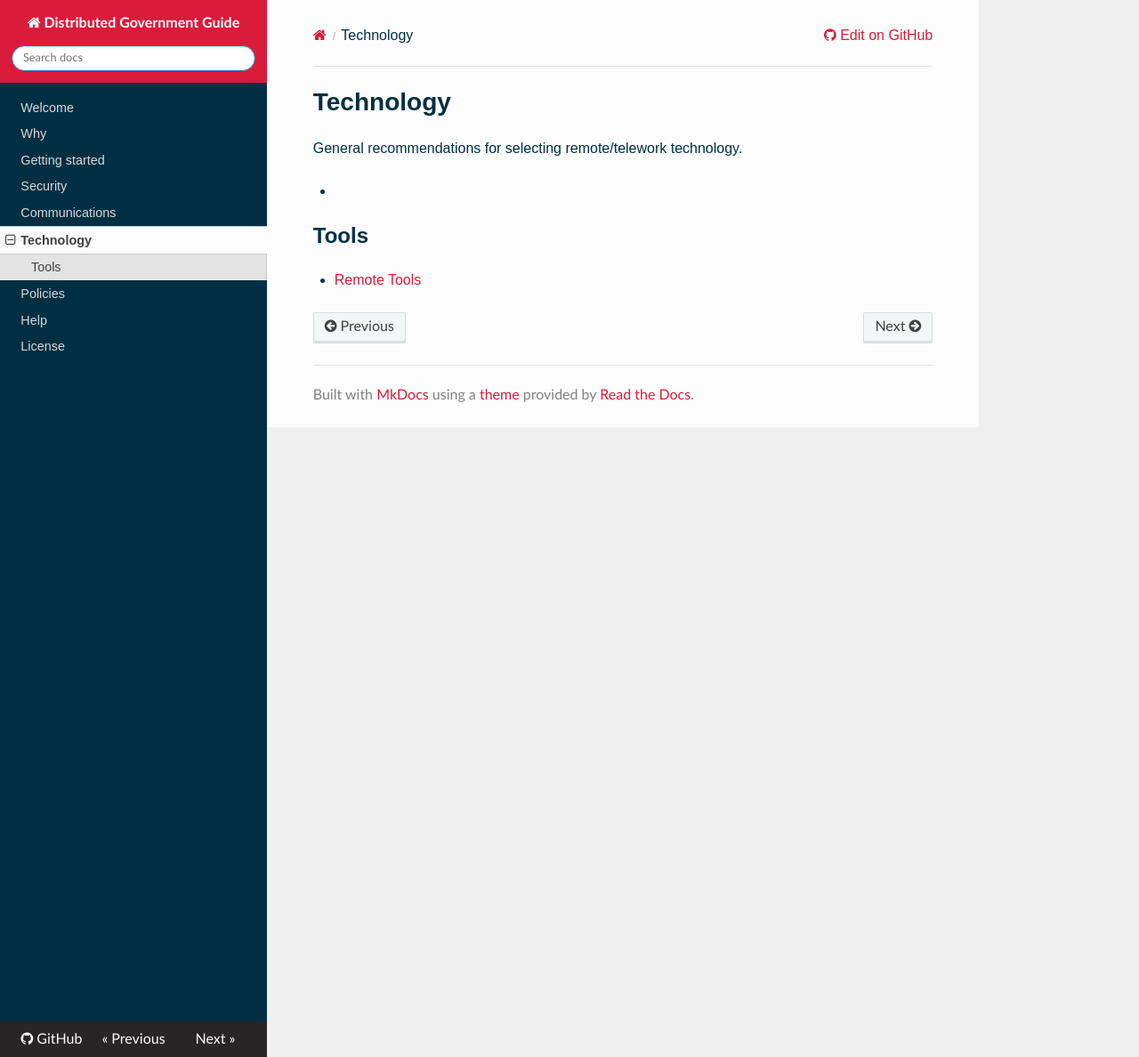
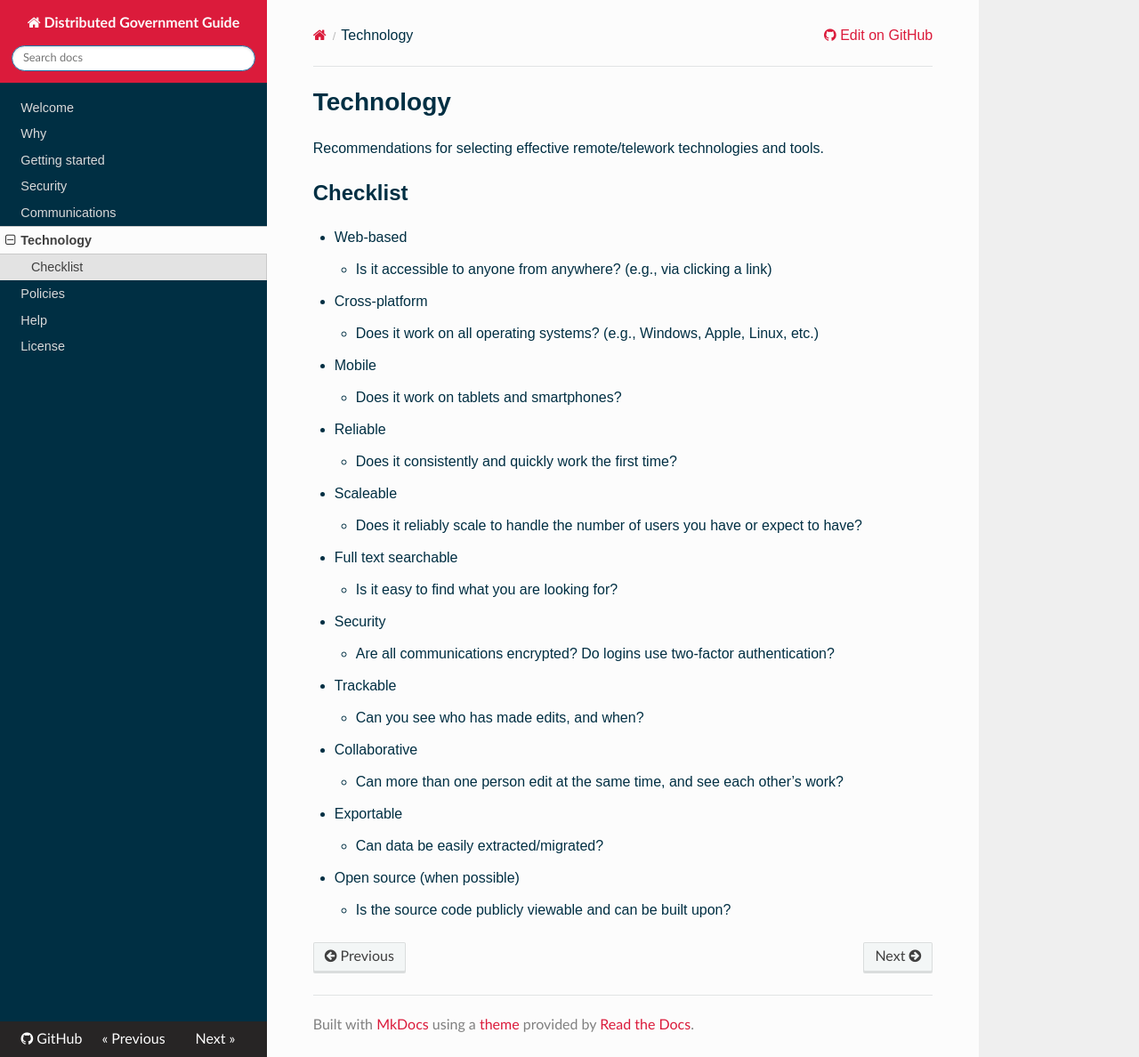
Before and after one commit to distributedgov/guide, an MkDocs documentation site: the page built from docs/technology.md, in a window 1280 px wide and 1188 px high. Shown: the whole window at 89% size. Built offline with MkDocs 1.6.1, drawn with Linux system fonts in a browser that asks for light colours; nearby versions of some CDN libraries; old or Windows-style settings are respelled for this version of MkDocs.

Commit message:
Update technology.md

```diff
--- a/docs/technology.md
+++ b/docs/technology.md
@@ -1,9 +1,49 @@
 # Technology
 
-General recommendations for selecting remote/telework technology.
+Recommendations for selecting effective remote/telework technologies and tools.
 
-*
+## Checklist
 
-## Tools
+* Web-based
 
-* [Remote Tools](https://www.remote.tools/)
+    * Is it accessible to anyone from anywhere? (e.g., via clicking a link)
+
+* Cross-platform
+
+    * Does it work on all operating systems? (e.g., Windows, Apple, Linux, etc.)
+
+* Mobile
+
+    * Does it work on tablets and smartphones?
+
+* Reliable
+
+    * Does it consistently and quickly work the first time?
+
+* Scaleable
+
+    * Does it reliably scale to handle the number of users you have or expect to have?
+
+* Full text searchable
+
+    * Is it easy to find what you are looking for?
+
+* Security
+
+    * Are all communications encrypted? Do logins use two-factor authentication?
+
+* Trackable
+
+    * Can you see who has made edits, and when?
+
+* Collaborative
+
+    * Can more than one person edit at the same time, and see each other’s work?
+
+* Exportable
+
+    * Can data be easily extracted/migrated?
+
+* Open source (when possible)
+
+    * Is the source code publicly viewable and can be built upon?
```
